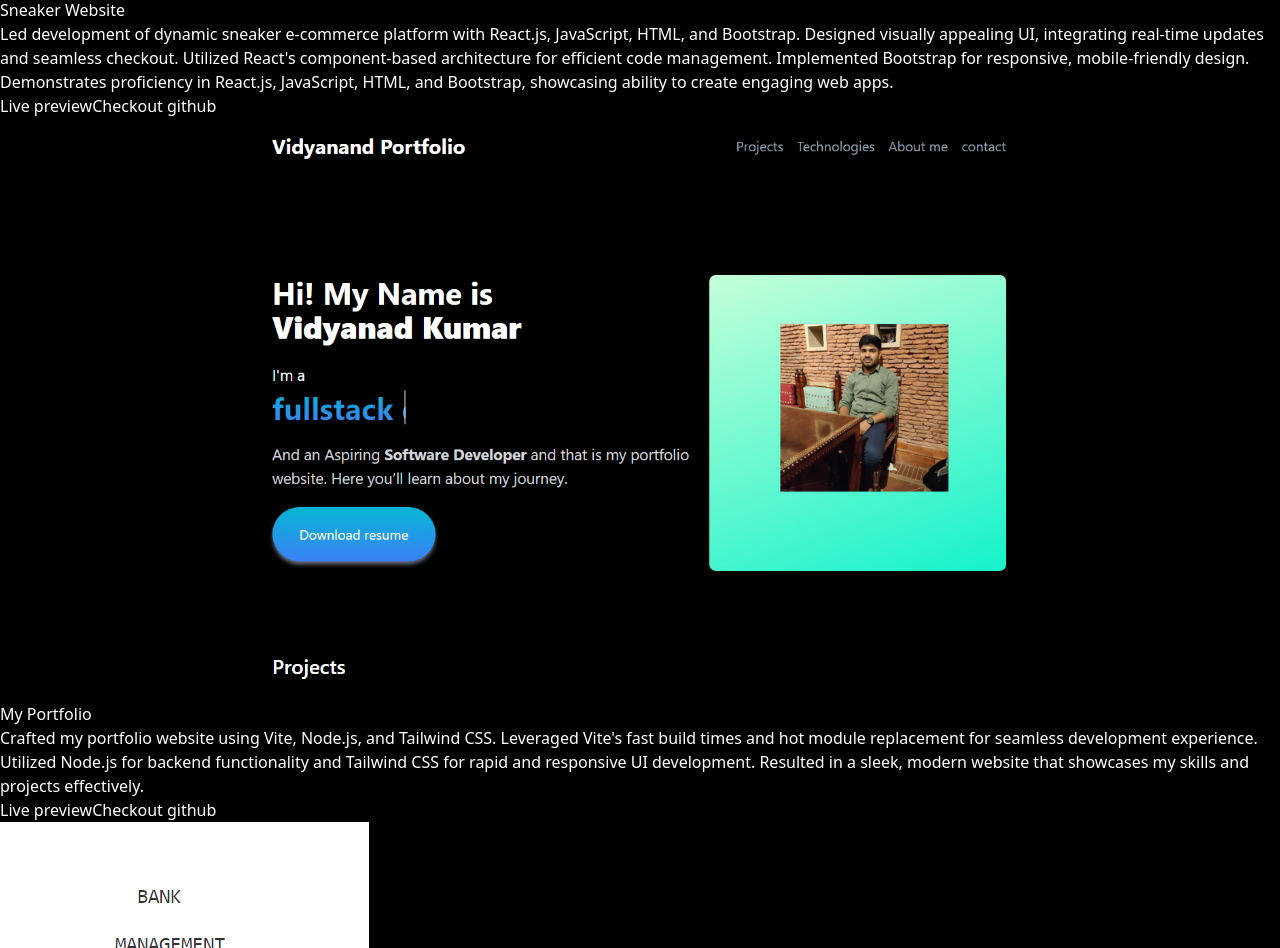
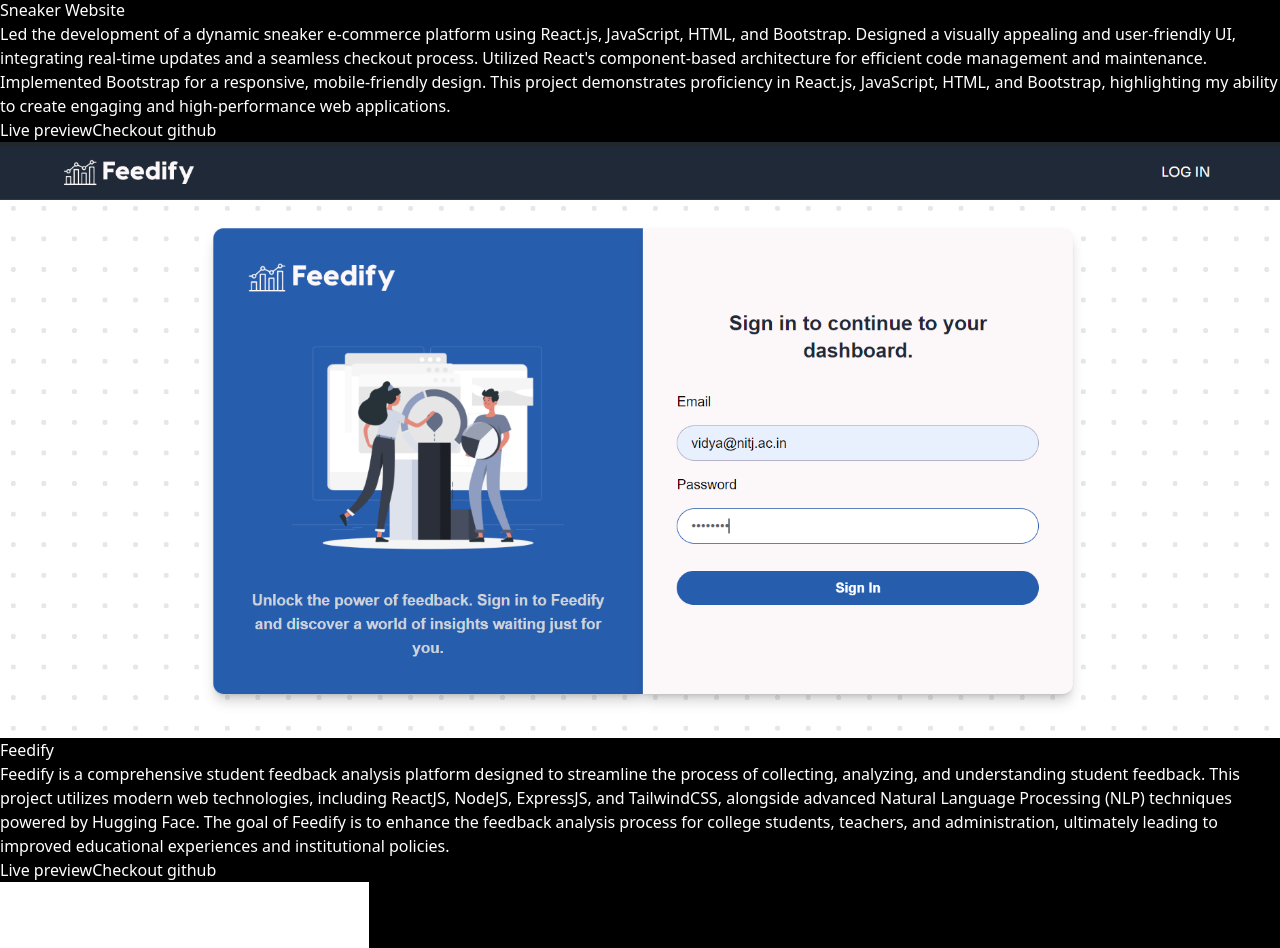
Before and after one commit to vidyanandk/portfolio_web, a React (Vite) app in the folder frontend/: page / in a window 1280 px wide. Shown: the part 2104-3052 px from the top of the page. Built offline with nearby package versions, Linux system fonts and the light colour scheme.

Commit message:
Update project details and images in App.jsx and Images.jsx

```diff
--- a/frontend/src/App.jsx
+++ b/frontend/src/App.jsx
@@ -127,14 +127,7 @@
                 <img src={Images.project1} className="w-full h-auto" />
                 <h3 className="text-2xl font-semibold mt-8">Sneaker Website</h3>
                 <p className="text-gray-300 text-sm mt-2">
-                  Led development of dynamic sneaker e-commerce platform with
-                  React.js, JavaScript, HTML, and Bootstrap. Designed visually
-                  appealing UI, integrating real-time updates and seamless
-                  checkout. Utilized React's component-based architecture for
-                  efficient code management. Implemented Bootstrap for
-                  responsive, mobile-friendly design. Demonstrates proficiency
-                  in React.js, JavaScript, HTML, and Bootstrap, showcasing
-                  ability to create engaging web apps.
+                Led the development of a dynamic sneaker e-commerce platform using React.js, JavaScript, HTML, and Bootstrap. Designed a visually appealing and user-friendly UI, integrating real-time updates and a seamless checkout process. Utilized React's component-based architecture for efficient code management and maintenance. Implemented Bootstrap for a responsive, mobile-friendly design. This project demonstrates proficiency in React.js, JavaScript, HTML, and Bootstrap, highlighting my ability to create engaging and high-performance web applications.
                 </p>
                 <div className="flex mt-12 gap-2">
                   <button className="flex-1 text-sm py-3 bg-gradient-to-t from-blue-500 rounded-full to-cyan-500 hover:from-blue-700 hover:to-cyan-700">
@@ -150,29 +143,32 @@
                   </button>
                 </div>
               </div>
+
               <div className="border border-gray-500 rounded-md p-5 flex-1">
-                <img src={Images.project2} className="w-full h-[160px]" />
-                <h3 className="text-2xl font-semibold mt-8">My Portfolio</h3>
+                <img src={Images.project5} className="w-full h-auto" />
+                <h3 className="text-2xl font-semibold mt-8">
+                  Feedify
+                </h3>
                 <p className="text-gray-300 text-sm mt-2">
-                  Crafted my portfolio website using Vite, Node.js, and Tailwind
-                  CSS. Leveraged Vite's fast build times and hot module
-                  replacement for seamless development experience. Utilized
-                  Node.js for backend functionality and Tailwind CSS for rapid
-                  and responsive UI development. Resulted in a sleek, modern
-                  website that showcases my skills and projects effectively.
+                Feedify is a comprehensive student feedback analysis platform designed to streamline the process of collecting, analyzing, and understanding student feedback. This project utilizes modern web technologies, including ReactJS, NodeJS, ExpressJS, and TailwindCSS, alongside advanced Natural Language Processing (NLP) techniques powered by Hugging Face. The goal of Feedify is to enhance the feedback analysis process for college students, teachers, and administration, ultimately leading to improved educational experiences and institutional policies.
                 </p>
-                <div className="flex gap-2 mt-12">
+                <div className="flex gap-4 mt-12">
                   <button className="flex-1 text-sm py-3 bg-gradient-to-t from-blue-500 rounded-full to-cyan-500 hover:from-blue-700 hover:to-cyan-700">
-                    Live preview
+                    <a href="https://github.com/vidyanandk/FEEDIFY">
+                      Live preview
+                    </a>
                   </button>
                   <button className="flex-1 text-sm py-3 border rounded-full hover:border-blue-500 hover:text-blue-500">
-                    <a href="https://github.com/vidyanandk/portfolio_web">
+                    <a href="https://github.com/vidyanandk/FEEDIFY">
+                      {" "}
                       Checkout github
                     </a>
                   </button>
                 </div>
               </div>
+
             </div>
+            {/* 2nd row */}
             <div className="flex flex-col sm:flex-row  gap-10 mt-11">
               <div className="border border-gray-500 rounded-md p-5 flex-1">
                 <img src={Images.project3} className="w-full h-auto" />
@@ -229,7 +225,34 @@
                 </div>
               </div>
             </div>
+            {/* 3rd row */}
+            <div className="flex flex-col sm:flex-row  gap-10 mt-11">
+              <div className="border border-gray-500 rounded-md p-5 flex-1 max-w-[48%]">
+                <img src={Images.project2} className="w-full h-[160px]" />
+                <h3 className="text-2xl font-semibold mt-8">My Portfolio</h3>
+                <p className="text-gray-300 text-sm mt-2">
+                  Crafted my portfolio website using Vite, Node.js, and Tailwind
+                  CSS. Leveraged Vite's fast build times and hot module
+                  replacement for seamless development experience. Utilized
+                  Node.js for backend functionality and Tailwind CSS for rapid
+                  and responsive UI development. Resulted in a sleek, modern
+                  website that showcases my skills and projects effectively.
+                </p>
+                <div className="flex gap-2 mt-12">
+                  <button className="flex-1 text-sm py-3 bg-gradient-to-t from-blue-500 rounded-full to-cyan-500 hover:from-blue-700 hover:to-cyan-700">
+                    Live preview
+                  </button>
+                  <button className="flex-1 text-sm py-3 border rounded-full hover:border-blue-500 hover:text-blue-500">
+                    <a href="https://github.com/vidyanandk/portfolio_web">
+                      Checkout github
+                    </a>
+                  </button>
+                </div>
+              </div>
+            </div>
+
           </div>
+
         </section>
         {/* Technoglies section */}
         <section className="py-10" id="technologies">
--- a/frontend/src/Images.jsx
+++ b/frontend/src/Images.jsx
@@ -11,6 +11,7 @@
 import project2 from './assets/project2.png';
 import project3 from './assets/project3.png';
 import project4 from './assets/project4.png';
+import project5 from './assets/project5.png';
 import linkedin from './assets/linkedin.svg';
 import arrow_down from './assets/arrow-down.svg';
 
@@ -28,6 +29,7 @@
     project2,
     project3,
     project4,
+    project5,
     linkedin,
     arrow_down
 };
```
Also changed, not shown: frontend/src/assets/project5.png (added).
